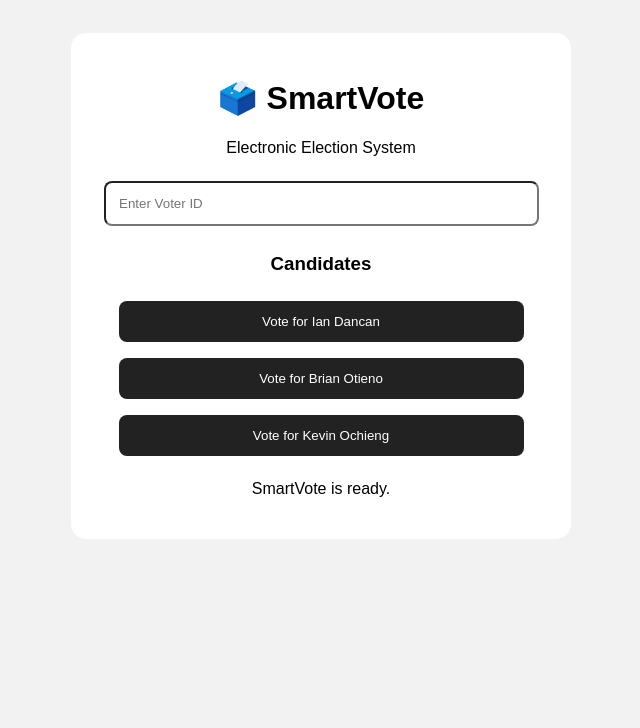
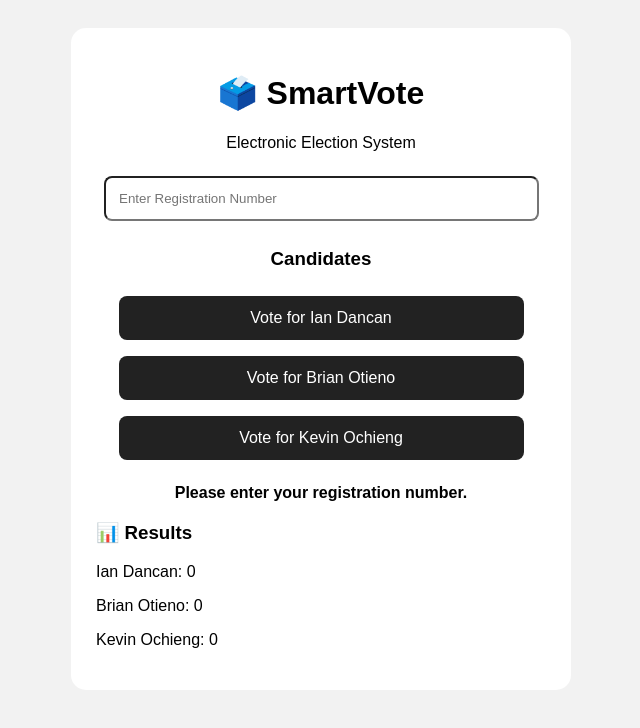
Before and after one commit to Ian-dan87/Smartvote, a website: page public/index.html in a window 1280 px wide. Both pictures are taken after a click on the button "Vote for Ian Dancan". Shown: the whole page, without its empty margins (319-959 px from the left). Drawn offline with Linux system fonts and the light colour scheme.

Commit message:
Add working voting system

```diff
--- a/public/index.html
+++ b/public/index.html
@@ -4,22 +4,110 @@
 <meta name="viewport" content="width=device-width,initial-scale=1">
 <title>SmartVote</title>
 <style>
-body{font-family:Arial;background:#f2f2f2;text-align:center;padding:25px}
+body{font-family:Arial;background:#f2f2f2;text-align:center;padding:20px}
 .box{background:white;max-width:450px;margin:auto;padding:25px;border-radius:15px}
 input,button{width:90%;padding:13px;margin:8px;border-radius:8px}
-button{background:#222;color:white;border:0}
+button{background:#222;color:white;border:0;font-size:16px}
+button:active{transform:scale(.98)}
+#message{font-weight:bold}
+.results{margin-top:20px;text-align:left}
 </style>
 </head>
+
 <body>
 <div class="box">
+
 <h1>🗳️ SmartVote</h1>
 <p>Electronic Election System</p>
-<input id="voter" placeholder="Enter Voter ID">
+
+<input id="reg" placeholder="Enter Registration Number">
+
 <h3>Candidates</h3>
-<button>Vote for Ian Dancan</button>
-<button>Vote for Brian Otieno</button>
-<button>Vote for Kevin Ochieng</button>
-<p>SmartVote is ready.</p>
+
+<button onclick="vote('Ian Dancan')">Vote for Ian Dancan</button>
+<button onclick="vote('Brian Otieno')">Vote for Brian Otieno</button>
+<button onclick="vote('Kevin Ochieng')">Vote for Kevin Ochieng</button>
+
+<p id="message"></p>
+
+<div class="results">
+<h3>📊 Results</h3>
+<p>Ian Dancan: <span id="ian">0</span></p>
+<p>Brian Otieno: <span id="brian">0</span></p>
+<p>Kevin Ochieng: <span id="kevin">0</span></p>
 </div>
+
+</div>
+
+<script>
+
+const candidates = [
+"Ian Dancan",
+"Brian Otieno",
+"Kevin Ochieng"
+];
+
+let voters = JSON.parse(localStorage.getItem("smartvote_voters")) || {};
+
+let votes = JSON.parse(localStorage.getItem("smartvote_votes")) || {
+"Ian Dancan":0,
+"Brian Otieno":0,
+"Kevin Ochieng":0
+};
+
+function validRegistration(reg){
+reg = reg.toUpperCase();
+
+if(!reg.startsWith("CSC")) return false;
+
+let number = Number(reg.substring(3));
+
+return number >= 1 && number <= 1000;
+}
+
+function vote(candidate){
+
+let reg = document.getElementById("reg").value.trim().toUpperCase();
+let message = document.getElementById("message");
+
+if(!reg){
+message.innerText = "Please enter your registration number.";
+return;
+}
+
+if(!validRegistration(reg)){
+message.innerText = "Invalid registration number. Use CSC001 to CSC1000.";
+return;
+}
+
+if(voters[reg]){
+message.innerText = "This voter has already voted.";
+return;
+}
+
+voters[reg] = true;
+votes[candidate]++;
+
+localStorage.setItem("smartvote_voters",JSON.stringify(voters));
+localStorage.setItem("smartvote_votes",JSON.stringify(votes));
+
+message.innerText = "✅ Vote submitted successfully!";
+document.getElementById("reg").value = "";
+
+showResults();
+}
+
+function showResults(){
+
+document.getElementById("ian").innerText = votes["Ian Dancan"];
+document.getElementById("brian").innerText = votes["Brian Otieno"];
+document.getElementById("kevin").innerText = votes["Kevin Ochieng"];
+
+}
+
+showResults();
+
+</script>
+
 </body>
 </html>
```
